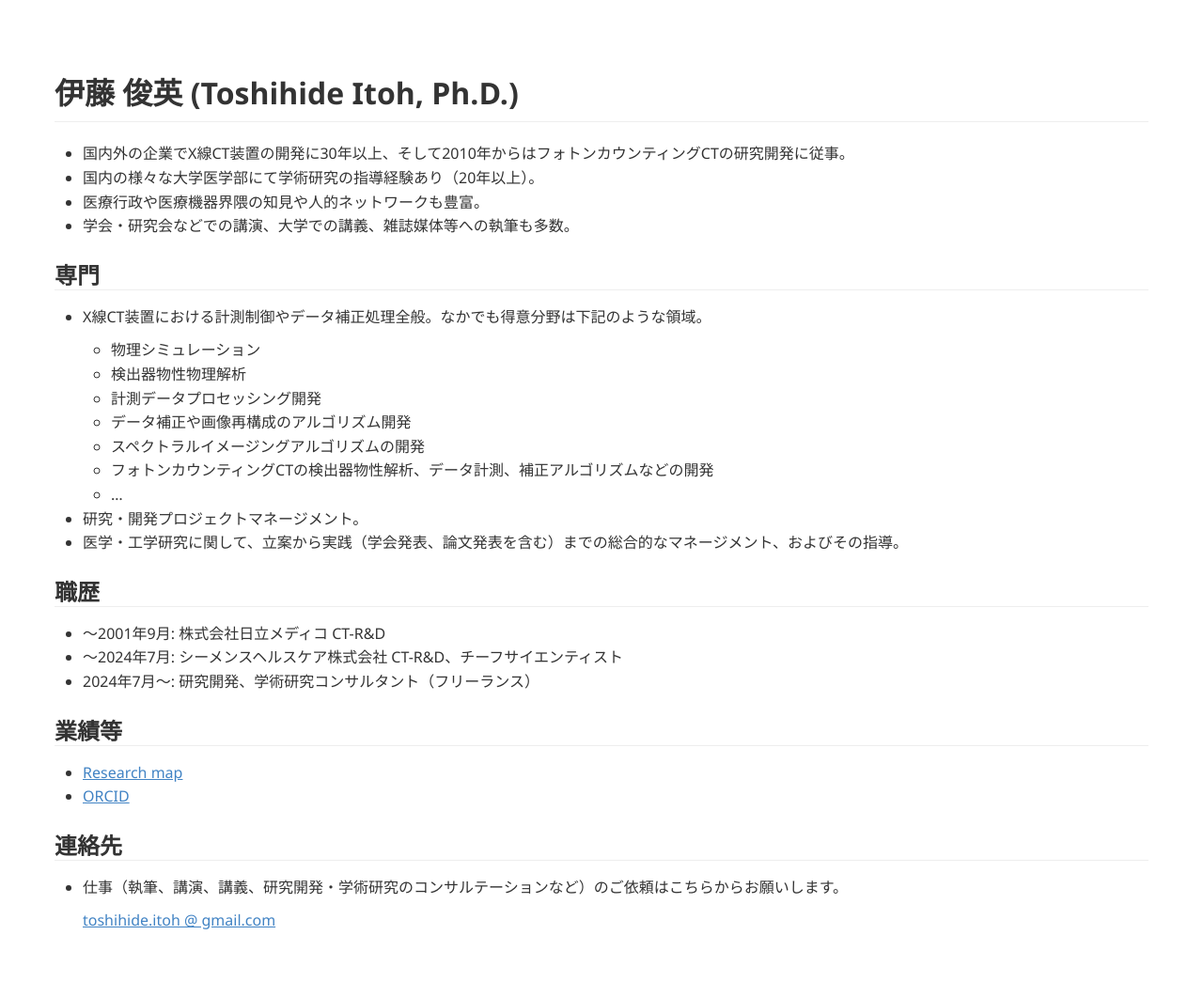
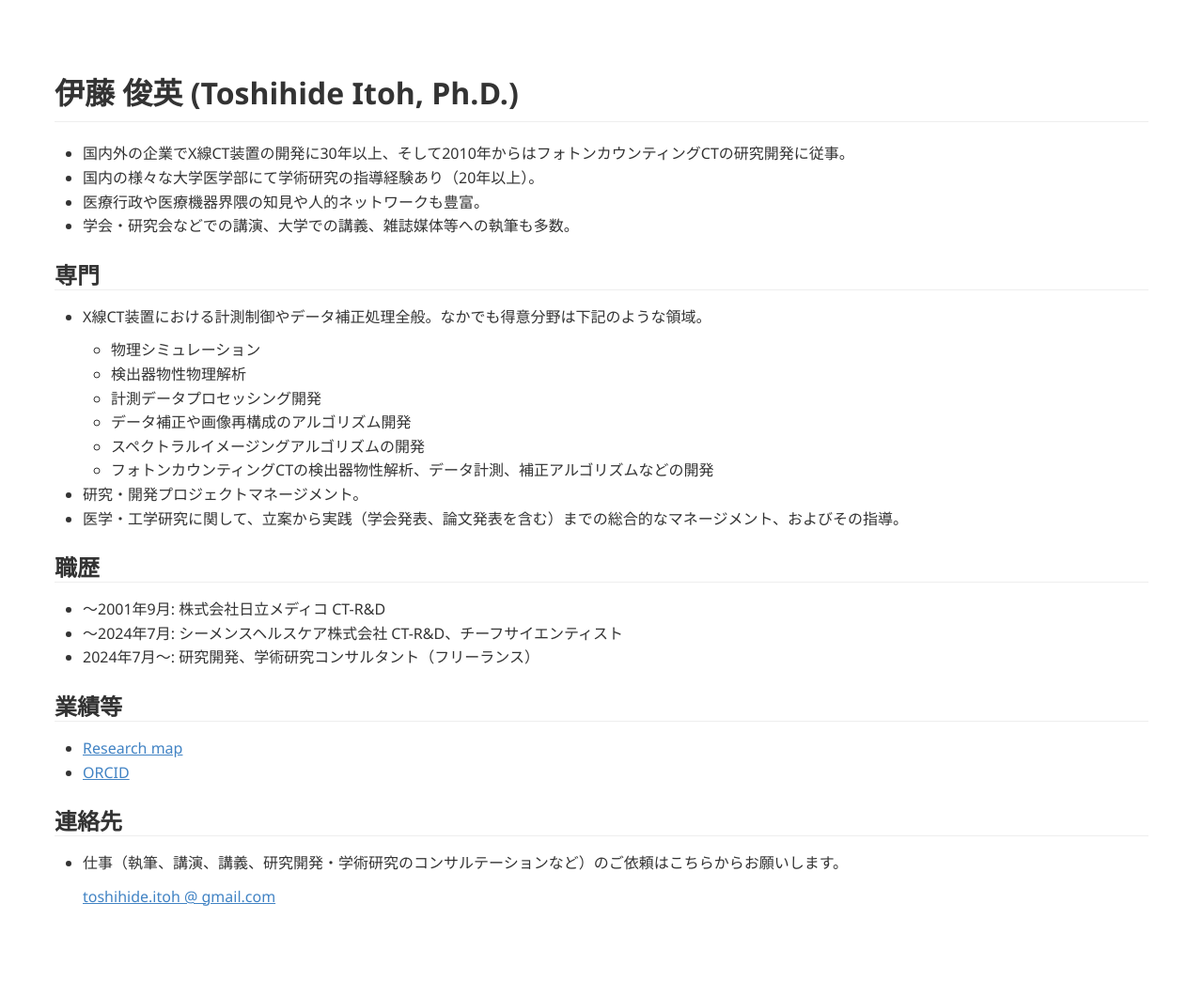
Before and after one commit to tnitoh/tnitoh.github.io, a Jekyll site: the page built from index.md, in a window 1280 px wide. Shown: the whole page at 94% size. Built offline with Jekyll 4.4.1, drawn with Linux system fonts in a browser that asks for light colours; Markdown is read by kramdown in place of the engine named in the settings; after the commit the page ends 1035 px from its top, so only the background shows below that.

Commit message:
Update index.md

```diff
--- a/index.md
+++ b/index.md
@@ -21,7 +21,7 @@
   - データ補正や画像再構成のアルゴリズム開発
   - スペクトラルイメージングアルゴリズムの開発
   - フォトンカウンティングCTの検出器物性解析、データ計測、補正アルゴリズムなどの開発
-  - ...
+  <br>
 
 - 研究・開発プロジェクトマネージメント。
 - 医学・工学研究に関して、立案から実践（学会発表、論文発表を含む）までの総合的なマネージメント、およびその指導。
```
